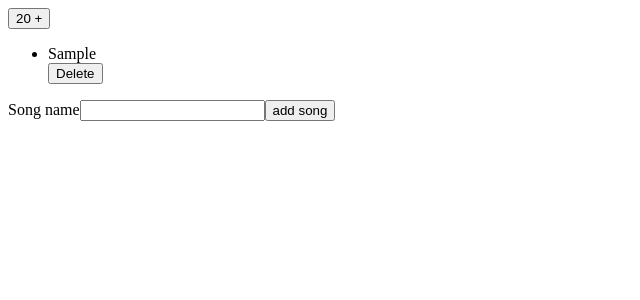
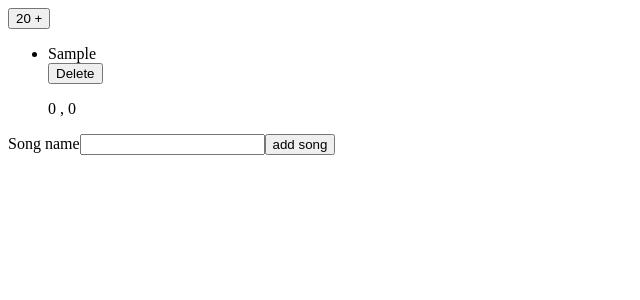
Before and after one commit to aleksandergorecki80/HooksLearningApp, a React (Create React App) app: page / in a window 1280 px wide. Both pictures are taken after typing "Sample" into the empty fields and a click on the input "add song". Shown: the top 300 px of the page, without its empty margins (0-640 px from the left). Built offline with nearby package versions, Linux system fonts and the light colour scheme.

Commit message:
Use custom hook

```diff
--- a/src/components/AgeCounter.js
+++ b/src/components/AgeCounter.js
@@ -1,4 +1,7 @@
 import React, { useState, useEffect } from 'react'
+
+
+
 
 
 const AgeCounter = () => {
--- /dev/null
+++ b/src/components/SingleSong.js
@@ -0,0 +1,28 @@
+import React, { useEffect } from 'react';
+import useMousePosition from '../hooks/useMousePosition';
+
+
+const SingleSong = ({ song, deleteSong }) => {
+
+
+    const position = useMousePosition();
+
+
+    useEffect(() => {
+        console.log('Single song use effect');
+        return () => {
+            console.log('Cleaning up effect');
+        }
+    },[])
+    return (
+        <div>
+            <li key={song.id}>{song.title}</li>
+            <button onClick={ ()=> {deleteSong(song.id)}}>Delete</button>
+            <p>{position.x} , {position.y}</p>
+        </div>
+
+    )
+}
+
+
+export default SingleSong;
--- a/src/components/SongList.js
+++ b/src/components/SongList.js
@@ -1,6 +1,7 @@
 import React, { useState, useEffect } from 'react';
 import { v4 as uuidv4 } from 'uuid';
 import NewSongForm from './NewSongForm';
+import SingleSong from './SingleSong';
 
 
 const SongList = () => {
@@ -50,21 +51,5 @@
      );
 }
 
-const SingleSong = ({ song, deleteSong }) => {
-    useEffect(() => {
-        console.log('Single song use effect');
-        return () => {
-            console.log('Cleaning up effect');
-        }
-    },[])
-    return (
-        <div>
-            <li key={song.id}>{song.title}</li>
-            <button onClick={ ()=> {deleteSong(song.id)}}>Delete</button>
-        </div>
-
-    )
-}
-
 
 export default SongList;
--- /dev/null
+++ b/src/hooks/useMousePosition.js
@@ -0,0 +1,27 @@
+import { useState, useEffect } from "react";
+
+const useMousePosition = () => {
+    const [ position, setPosition ] = useState( { x: 0, y: 0 });
+
+    useEffect(() => {
+
+        const handleMouseMove = (e) => {
+            setPosition({
+                x: e.pageX,
+                y: e.pageY
+            })
+        }
+
+        console.log('Seting up an event')
+        document.addEventListener('mousemove', handleMouseMove);
+        return () => {
+            document.removeEventListener('mousemove', handleMouseMove);
+            console.log('Removing the event')
+        }
+    }, []);
+
+
+    return position;
+}
+
+export default useMousePosition;
```
